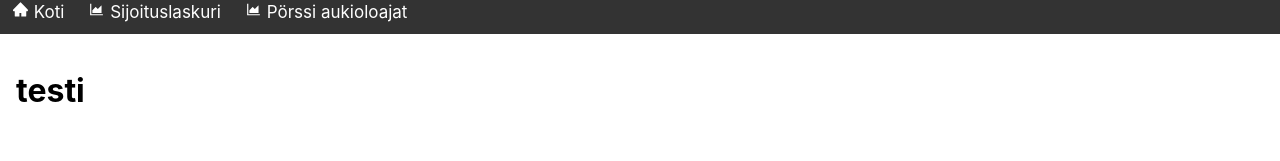
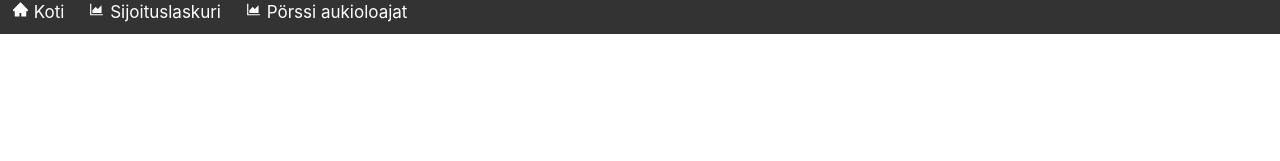
Before and after one commit to Iiigorriii/reactnettisivut, a Next.js app: page / in a window 1280 px wide. Shown: the part 123-284 px from the top of the page. Built offline with nearby package versions, Linux system fonts and the light colour scheme.

Commit message:
Update index.js

```diff
--- a/pages/index.js
+++ b/pages/index.js
@@ -1,9 +1,5 @@
 import { Layout } from "../components/Layout";
 
-const Home = () => (
-  <Layout>
-    <h1>testi</h1>
-  </Layout>
-);
+const Home = () => <Layout></Layout>;
 
 export default Home;
```
